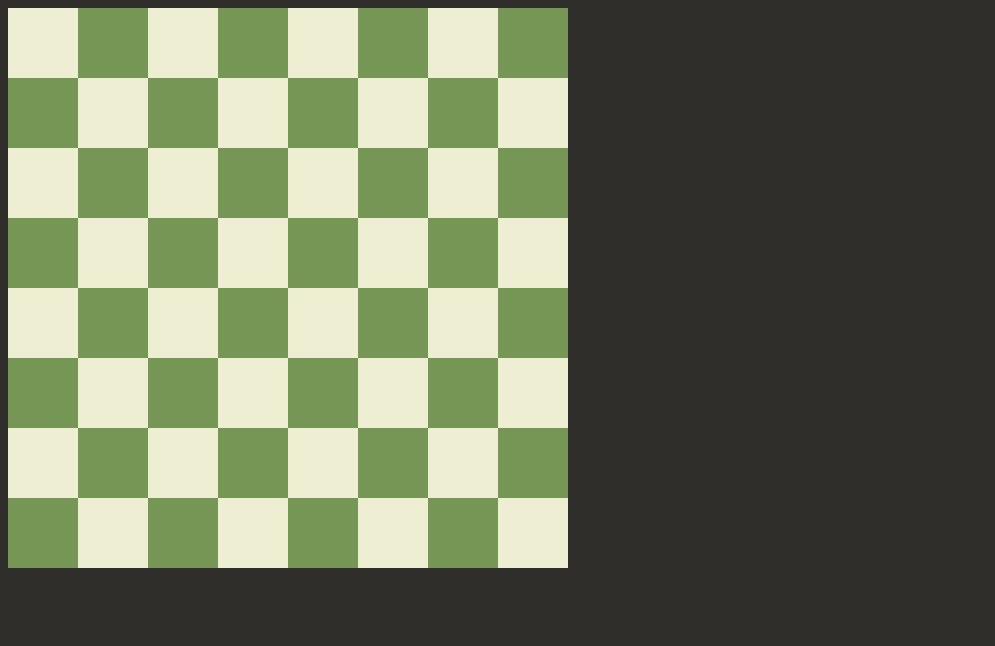
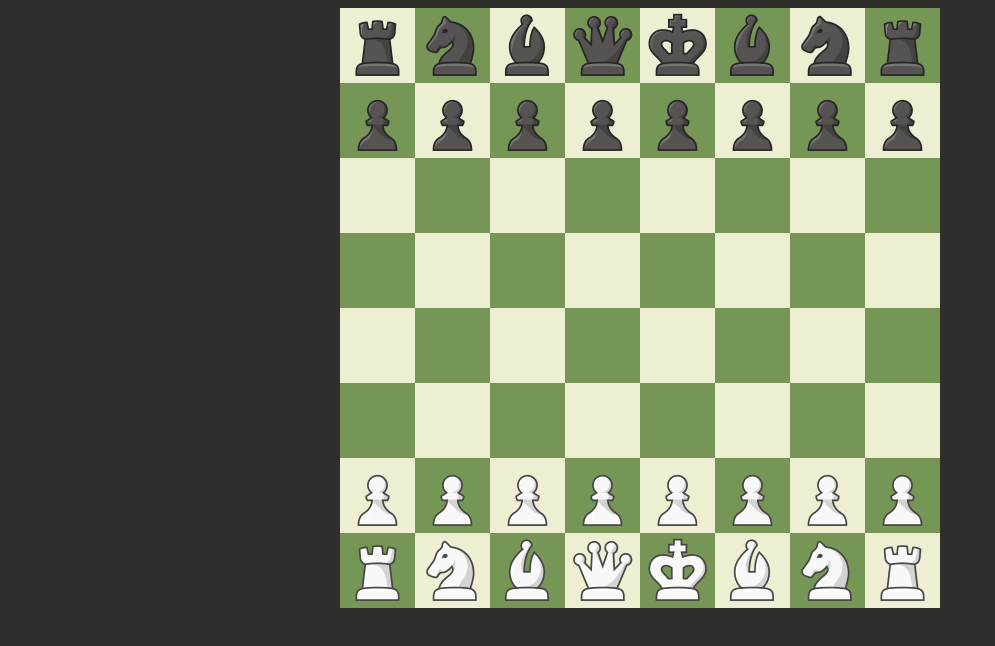
Before and after one commit to MirasSarsen/Chess, a plain HTML site: page index.html in a window 1280 px wide. Shown: the whole page, without its empty margins (0-995 px from the left). Drawn offline with Linux system fonts and the light colour scheme.

Commit message:
Сделал функции для рендера фигур

```diff
--- /dev/null
+++ b/Data/pieces.js
@@ -0,0 +1,100 @@
+//сторона черных
+function whitePawn(current_position) {
+    return {
+        current_position,
+        img: "images/pieces/white/pawn.png",
+    };
+}
+
+function whiteRook(current_position) {
+    return {
+        current_position,
+        img: "images/pieces/white/rook.png",
+    };
+}
+
+function whiteKnight(current_position) {
+    return {
+        current_position,
+        img: "images/pieces/white/knight.png",
+    };
+}
+
+function whiteBishop(current_position) {
+    return {
+        current_position,
+        img: "images/pieces/white/bishop.png",
+    };
+}
+
+function whiteQueen(current_position) {
+    return {
+        current_position,
+        img: "images/pieces/white/queen.png",
+    };
+}
+
+function whiteKing(current_position) {
+    return {
+        current_position,
+        img: "images/pieces/white/king.png",
+    };
+}
+
+//сторона белых
+function blackPawn(current_position) {
+    return {
+        current_position,
+        img: "images/pieces/black/pawn.png",
+    };
+}
+
+function blackRook(current_position) {
+    return {
+        current_position,
+        img: "images/pieces/black/rook.png",
+    };
+}
+
+function blackKnight(current_position) {
+    return {
+        current_position,
+        img: "images/pieces/black/knight.png",
+    };
+}
+
+function blackBishop(current_position) {
+    return {
+        current_position,
+        img: "images/pieces/black/bishop.png",
+    };
+}
+
+function blackQueen(current_position) {
+    return {
+        current_position,
+        img: "images/pieces/black/queen.png",
+    };
+}
+
+function blackKing(current_position) {
+    return {
+        current_position,
+        img: "images/pieces/black/king.png",
+    };
+}
+
+export {
+    whitePawn,
+    whiteBishop,
+    whiteKnight,
+    whiteRook,
+    whiteKing,
+    whiteQueen,
+    blackPawn,
+    blackBishop,
+    blackKnight,
+    blackRook,
+    blackKing,
+    blackQueen,
+};
--- a/Render/main.js
+++ b/Render/main.js
@@ -1,16 +1,93 @@
+import * as piece from "../Data/pieces.js";
+
 const ROOT_DIV = document.getElementById("root");
 
+// использует рендер любых из фигур в доску
+function pieceRender(data) {
+    data.forEach(row => {
+        row.forEach(square => {
+            // в квадрате может быть фигура
+            if (square.piece) {
+                const squareEl = document.getElementById(square.id);
+
+                // создание фигуры
+                const piece = document.createElement("img");
+                piece.src = square.piece.img;
+                piece.classList.add("piece");
+
+                // переместить фигуру в доску шахмат
+                squareEl.appendChild(piece);
+            }
+        });
+    });
+}
+
+// использует рендер доски за первое время запуск игры
 function initGameRender(data) {
     data.forEach(element => {
         const rowEl = document.createElement("div");
         element.forEach(square => {
             const squareDiv = document.createElement("div");
+            squareDiv.id = square.id;
             squareDiv.classList.add(square.color, "square");
+
+            // рендер белых
+            if (square.id[1] == 2) {
+                square.piece = piece.whitePawn(square.id);
+            }
+
+            if (square.id == "a1" || square.id == "h1") {
+                square.piece = piece.whiteRook(square.id);
+            }
+
+            if (square.id == "b1" || square.id == "g1") {
+                square.piece = piece.whiteKnight(square.id);
+            }
+
+            if (square.id == "c1" || square.id == "f1") {
+                square.piece = piece.whiteBishop(square.id);
+            }
+
+            if (square.id == "e1") {
+                square.piece = piece.whiteKing(square.id);
+            }
+
+            if (square.id == "d1") {
+                square.piece = piece.whiteQueen(square.id);
+            }
+
+            // рендер черных
+            if (square.id[1] == 7) {
+                square.piece = piece.blackPawn(square.id);
+            }
+
+            if (square.id == "a8" || square.id == "h8") {
+                square.piece = piece.blackRook(square.id);
+            }
+
+            if (square.id == "b8" || square.id == "g8") {
+                square.piece = piece.blackKnight(square.id);
+            }
+
+            if (square.id == "c8" || square.id == "f8") {
+                square.piece = piece.blackBishop(square.id);
+            }
+
+            if (square.id == "e8") {
+                square.piece = piece.blackKing(square.id);
+            }
+
+            if (square.id == "d8") {
+                square.piece = piece.blackQueen(square.id);
+            }
+
             rowEl.appendChild(squareDiv);
         });
         rowEl.classList.add("squareRow");
         ROOT_DIV.appendChild(rowEl);
     });
+
+    pieceRender(data);
 }
 
 export { initGameRender };
--- a/index.js
+++ b/index.js
@@ -1,4 +1,7 @@
 import { initGame } from "./Data/data.js";
 import { initGameRender } from "./Render/main.js";
 
-initGameRender(initGame());
+// будет полезна для конца игры
+const globalState = initGame();
+
+initGameRender(globalState);
--- a/styles/index.css
+++ b/styles/index.css
@@ -3,8 +3,8 @@ body {
 }
 
 #root {
-    display: flex;
-    flex-direction: column;
+    width: fit-content;
+    margin: auto;
 }
 
 .squareRow {
@@ -12,8 +12,8 @@ body {
 }
 
 .square {
-    width: 70px;
-    height: 70px;
+    width: 75px;
+    height: 75px;
 }
 
 .white {
@@ -23,3 +23,7 @@ body {
 .black {
     background-color: #769656;
 }
+
+.piece {
+    width: 100%;
+}
```
